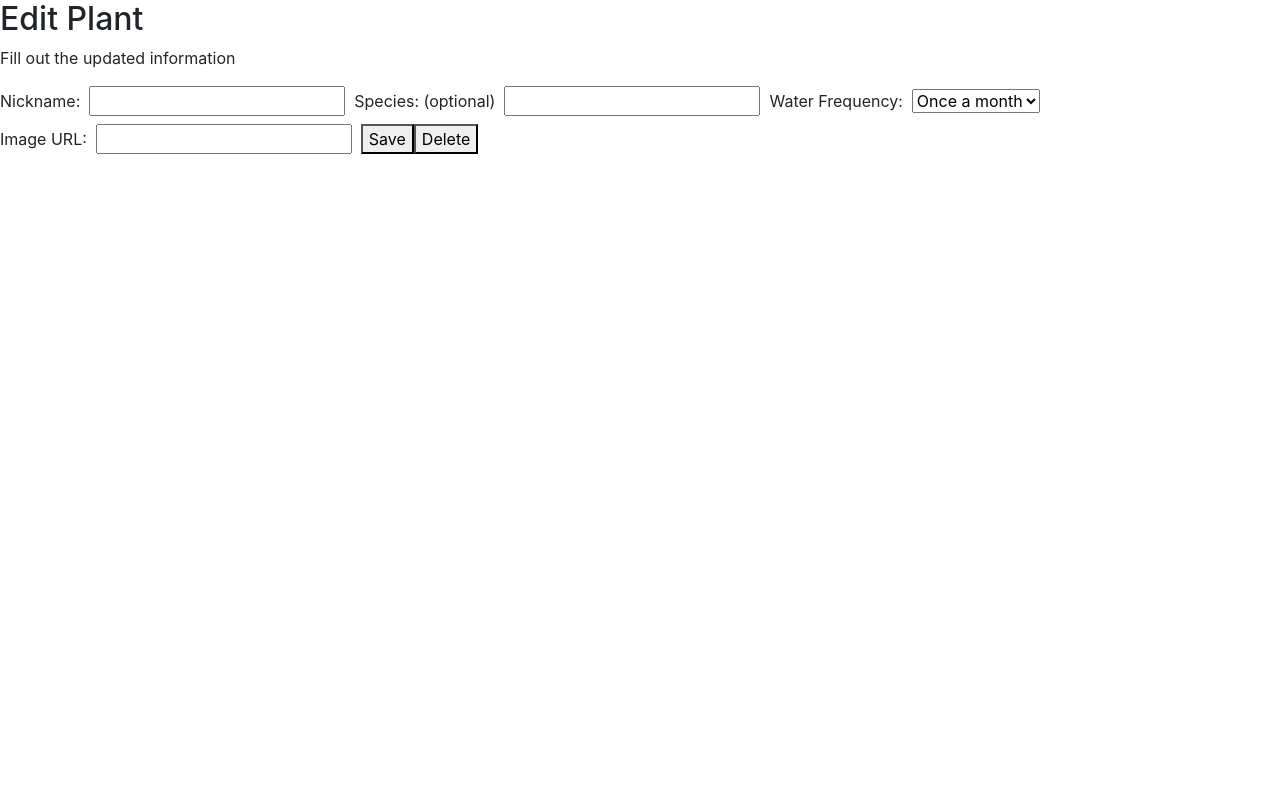
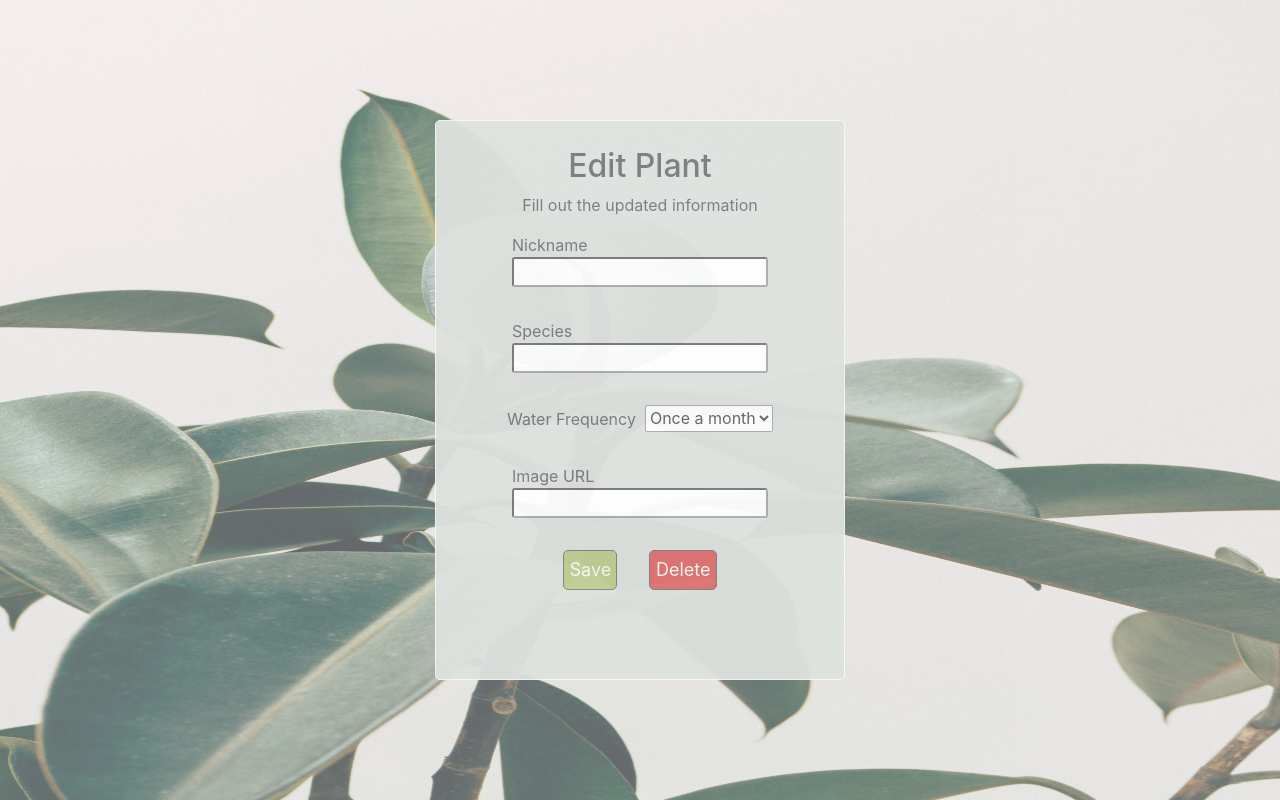
Before and after one commit to BW-Water-My-Plants-3/Front-End-2, a React (Create React App) app in the folder h2woah/: page /update-plant/1 in a window 1280 px wide. Built offline with nearby package versions, Linux system fonts and the light colour scheme; no server answers.

Commit message:
finished EditForm styling

```diff
--- a/h2woah/src/components/EditForm.js
+++ b/h2woah/src/components/EditForm.js
@@ -1,6 +1,80 @@
 import React, {useEffect} from "react"
 import {useParams, useHistory} from "react-router-dom"
 import { axiosWithAuth } from "../utils/axiosWithAuth"
+//Styles
+import styled from "styled-components"
+import img from "../images/figtree.jpg"
+
+const TestStyle = styled.div`
+    display: flex;
+    justify-content: center;
+    align-items: center;
+    background: url(${img});
+    background-repeat: no-repeat;
+    background-size: 100% 120vh;
+    background-position: center;
+    opacity: 60%;
+    max-width: 100%;
+    height: 100vh;
+`
+const Form = styled.form`
+    border: 1px solid #F1F3F2;
+    display: flex;
+    flex-direction: column;
+    jusity-content: center;
+    align-items: center;
+    width: 32%;
+    height: 70%;
+    background-color: #C9CFCA;
+    border-radius: 5px;
+    padding: 2% 0;
+    opacity: 95%;
+
+`
+const StyledButton = styled.button`
+    border: 1px solid #303631;
+    border-radius: 5px;
+    background-color: #97AD4B;
+    color: #F1F3F2;
+    outline: none;
+    width: 35%;
+    height: 40px;
+    font-size: large;
+
+    &:hover{
+        background-color: #F1F3F2;
+        color: #97AD4B;
+        border: 1px solid #79867C;
+    }
+`
+const DeleteButton = styled.button`
+    border: 1px solid #303631;
+    border-radius: 5px;
+    background-color: #CD1919;
+    color: #F1F3F2;
+    outline: none;
+    height: 40px;
+    font-size: large;
+
+    &:hover{
+        background-color: #F1F3F2;
+        color: #CD1919;
+        border: 1px solid #CD1919;
+    }
+`
+const Input = styled.input`
+    outline: none;
+    border-radius: 3px;
+`
+const Selector = styled.select`
+    height: 27px;
+`
+const FlexDiv = styled.div`
+    display: flex;
+    justify-content: space-between;
+    width: 38%;
+`
+
 
 const EditForm = ({plant, setPlant}) => {
     const {push} = useHistory()
@@ -55,46 +129,46 @@ const EditForm = ({plant, setPlant}) => {
     }
 
     return(
-        <>
+        <TestStyle className="form">
+            <Form onSubmit={saveItem}>
                 <h2>Edit Plant</h2>
                 <p>Fill out the updated information</p>
-            <div className="form">
-                <form onSubmit={saveItem}>
-                    <label htmlFor="nickname">Nickname: &nbsp;
-                        <input
+                <label htmlFor="nickname">Nickname <br/>
+                    <Input
                     id="nickname"
                     name="nickname"
                     value={plant.nickname}
                     onChange={changeHandler}
-                        /></label> &nbsp;
-                     <label htmlFor="species">Species: (optional) &nbsp;
-                        <input
+                    /></label><br/>
+                    <label htmlFor="species">Species <br/>
+                    <Input
                     id="species"
                     name="species"
                     value={plant.species}
                     onChange={changeHandler}
-                        /></label> &nbsp;
-                    <label htmlFor="h2oFrequency">Water Frequency: &nbsp;
-                        <select id="h2oFrequency" name="h2oFrequency">
+                    /></label><br/>
+                <label htmlFor="h2oFrequency">Water Frequency &nbsp;
+                    <Selector id="h2oFrequency" name="h2oFrequency">
                         <option value="Once a month" >Once a month</option>
                         <option value="Once a week" >Once a week</option>
                         <option value="Once a day" >Once a day</option>
                         <option value="Twice a day" >Twice a day</option>
-                        </select>
-                    </label> &nbsp;
-                    <label htmlFor="image">Image URL: &nbsp;
-                        <input
+                    </Selector>
+                </label><br/>
+                <label htmlFor="image">Image URL <br/>
+                    <Input
                     type="string"
                     id="image"
                     name="image"
                     value={plant.image}
                     onChange={changeHandler}
-                        /></label> &nbsp;
-                    <button>Save</button>
-                    <button onClick={deletePlant}>Delete</button>
-                </form>
-            </div>
-        </>
+                    /></label><br/>
+                <FlexDiv>
+                    <StyledButton>Save</StyledButton>
+                    <DeleteButton onClick={deletePlant}>Delete</DeleteButton>
+                </FlexDiv>
+            </Form>
+        </TestStyle>
     )
 }
 
```
Lines whose indentation alone changed are shown as unchanged.
